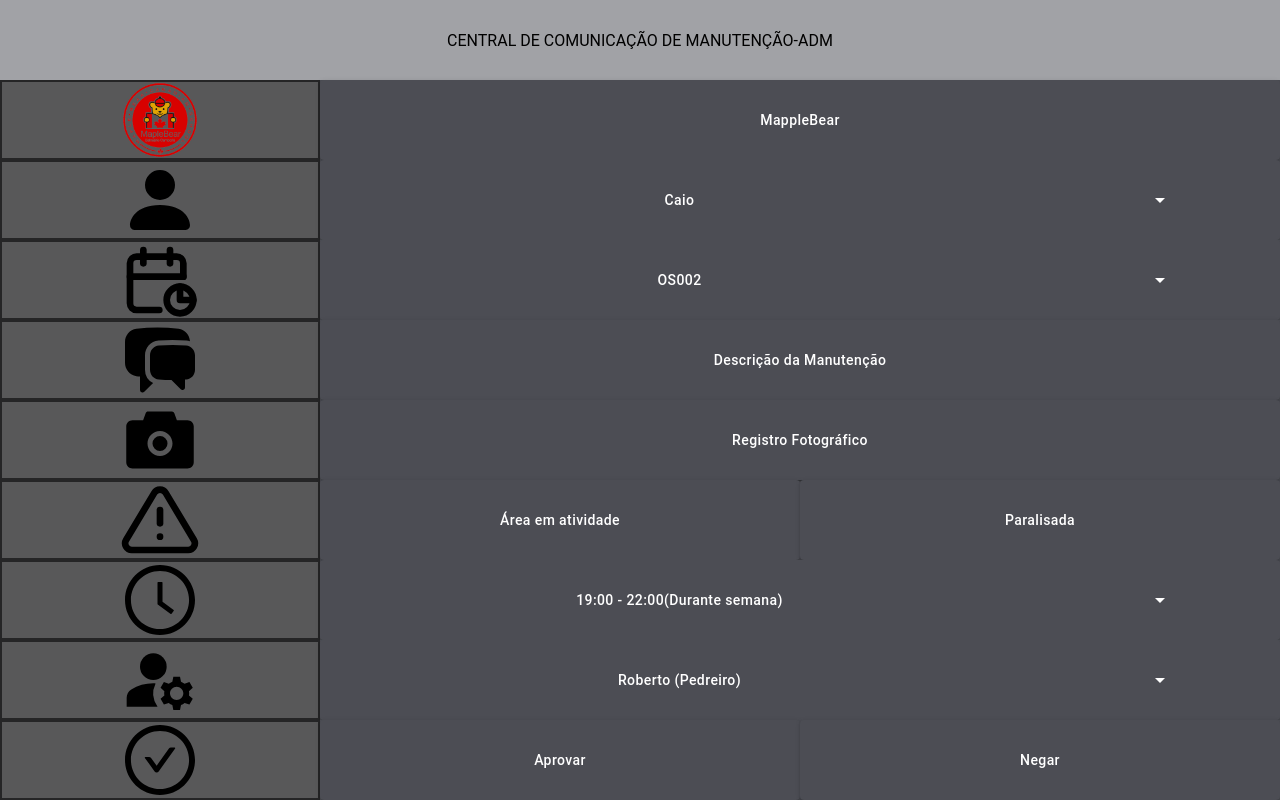
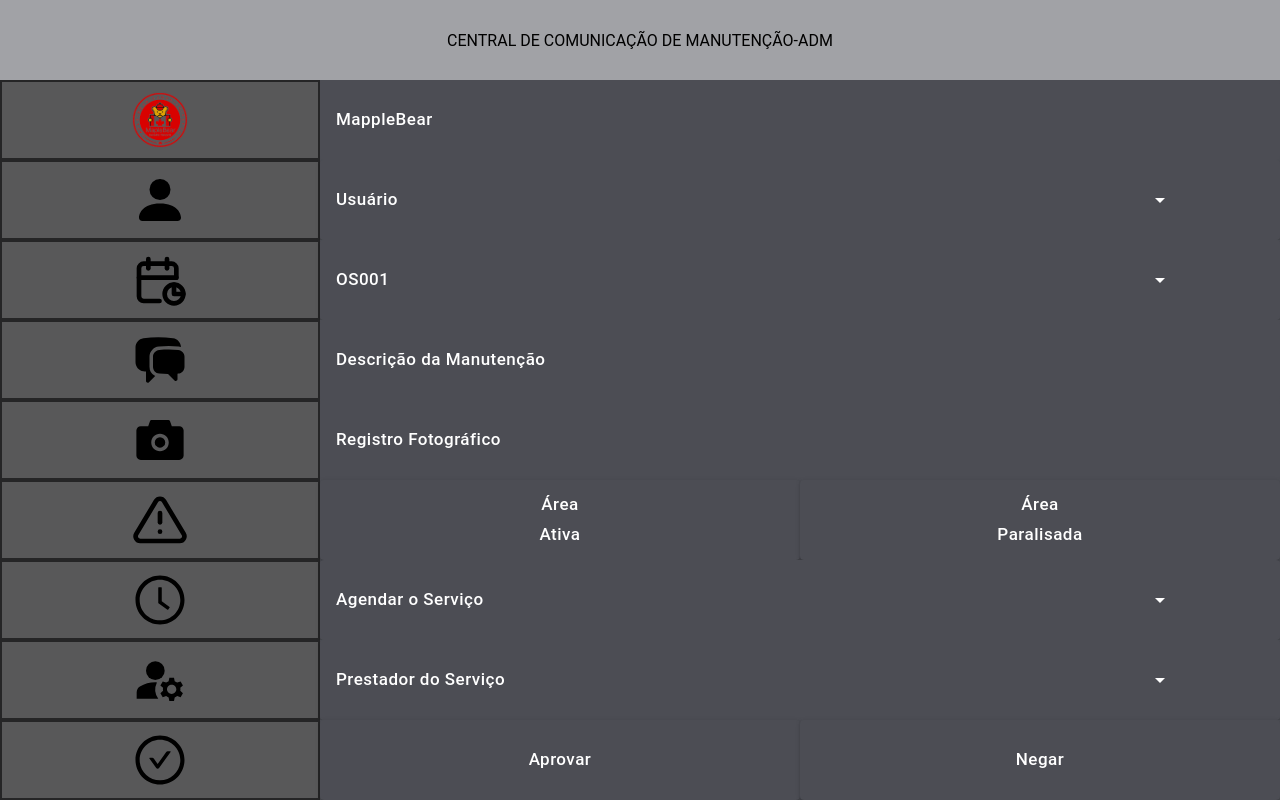
Before and after one commit to andredavedovicz/smobilivite, a React (Vite) app: page /#/adm in a window 1280 px wide. Built offline with nearby package versions, Linux system fonts and the light colour scheme.

Commit message:
arrumado aldo

```diff
--- a/src/components/button/buttonSelector.jsx
+++ b/src/components/button/buttonSelector.jsx
@@ -10,11 +10,10 @@ import MenuItem from "@mui/material/MenuItem";
 import MenuList from "@mui/material/MenuList";
 
 //sx={{ textTransform: "none", background: "#4C4D54",borderColor:"#4C4D54"  }}
-export default function ButtonSelector({options}) {
-
+export default function ButtonSelector({ options }) {
   const [open, setOpen] = React.useState(false);
   const anchorRef = React.useRef(null);
-  const [selectedIndex, setSelectedIndex] = React.useState(1);
+  const [selectedIndex, setSelectedIndex] = React.useState(0);
 
   const handleClick = () => {
     console.info(`You clicked ${options[selectedIndex]}`);
@@ -62,6 +61,8 @@ export default function ButtonSelector({options}) {
             textTransform: "none",
             background: "#4C4D54",
             borderColor: "#4C4D54",
+            justifyContent:"flex-start",
+            fontSize:"17px"
           }}
         >
           {options[selectedIndex]}{" "}
@@ -86,7 +87,7 @@ export default function ButtonSelector({options}) {
               textTransform: "none",
               backgroundColor: "transparent",
               borderColor: "transparent",
-              color:"white"
+              color: "white",
             }}
           />
         </Button>
@@ -111,7 +112,11 @@ export default function ButtonSelector({options}) {
           >
             <Paper>
               <ClickAwayListener onClickAway={handleClose}>
-                <MenuList id="split-button-menu" autoFocusItem sx={{width:"275px"}}>
+                <MenuList
+                  id="split-button-menu"
+                  autoFocusItem
+                  sx={{ width: "275px" }}
+                >
                   {options.map((option, index) => (
                     <MenuItem
                       key={option}
--- a/src/pages/Adm.jsx
+++ b/src/pages/Adm.jsx
@@ -13,15 +13,17 @@ import MappleBear from "../img/mapplebear.png";
 
 import ButtonSelector from "../components/button/buttonSelector";
 function User() {
-  const optionAdm = ["Aldo Maia", "Caio"];
+  const optionAdm = ["Usuário","Aldo Maia", "Caio"];
   const optionOS = ["OS001", "OS002", "OS003", "OS004", "OS005", "OS006"];
   const optionSchedule = [
+    "Agendar o Serviço",
     "6:00 - 8:00(Durante semana)",
     "19:00 - 22:00(Durante semana)",
     "Fim de semana(Sábado)",
     "Fim de semana(Domingo)",
   ];
   const optionOperator = [
+    "Prestador do Serviço",
     "Carlos (Marcenaria)",
     "Roberto (Pedreiro)",
     "Adalberto (Serralheiro)",
@@ -37,14 +39,14 @@ function User() {
         <Button
           variant="contained"
           className="category"
-          sx={{ textTransform: "none" }}
+          sx={{ textTransform: "none",justifyContent:"flex-start",border:"none",boxShadow:"none" }}
         >
           MappleBear
         </Button>
       </div>
       <div className="lineAdm">
         <div className="icons">
-          <BsFillPersonFill size="5rem" />
+          <BsFillPersonFill size="3.5rem" />
         </div>
 
         <ButtonSelector style="border-color:#4C4D54" options={optionAdm}>
@@ -54,7 +56,7 @@ function User() {
 
       <div className="lineAdm">
         <div className="icons">
-          <TbCalendarStats size="5rem" />
+          <TbCalendarStats size="3.5rem" />
         </div>
         <ButtonSelector style="border-color:#4C4D54" options={optionOS}>
           Usuário
@@ -63,13 +65,14 @@ function User() {
 
       <div className="lineAdm">
         <div className="icons">
-          <HiChatBubbleLeftRight size="5rem" />
+          <HiChatBubbleLeftRight size="3.5rem" />
         </div>
         <Button
           variant="contained"
           component="label"
           className="category"
-          sx={{ textTransform: "none", background: "#4C4D54" }}
+          sx={{ textTransform: "none", background: "#4C4D54",justifyContent:"flex-start",border:"none",boxShadow:"none",
+          fontSize:"17px" }}
         >
           Descrição da Manutenção
           <input hidden accept="audio/*" multiple type="file" />
@@ -77,14 +80,15 @@ function User() {
       </div>
       <div className="lineAdm">
         <div className="icons">
-          <AiFillCamera size="5rem" />
+          <AiFillCamera size="3.5rem" />
         </div>
 
         <Button
           variant="contained"
           component="label"
           className="category"
-          sx={{ textTransform: "none", background: "#4C4D54" }}
+          sx={{ textTransform: "none", background: "#4C4D54",justifyContent:"flex-start",border:"none",boxShadow:"none",
+          fontSize:"17px" }}
         >
           Registro Fotográfico
           <input hidden accept="image/*" multiple type="file" />
@@ -92,26 +96,26 @@ function User() {
       </div>
       <div className="lineAdm">
         <div className="icons">
-          <FiAlertTriangle size="5rem" />
+          <FiAlertTriangle size="3.5rem" />
         </div>
         <Button
           variant="contained"
           className="urgency"
           sx={{ textTransform: "none" }}
         >
-          Área em atividade
+          Área<br/>Ativa
         </Button>
         <Button
           variant="contained"
           className="urgency"
           sx={{ textTransform: "none" }}
         >
-          Paralisada
+          Área<br/>Paralisada
         </Button>
       </div>
       <div className="lineAdm">
         <div className="icons">
-          <AiOutlineClockCircle size="5rem" />
+          <AiOutlineClockCircle size="3.5rem" />
         </div>
         <ButtonSelector style="border-color:#4C4D54" options={optionSchedule}>
           Agendar
@@ -119,7 +123,7 @@ function User() {
       </div>
       <div className="lineAdm">
         <div className="icons">
-          <MdManageAccounts size="5rem" />
+          <MdManageAccounts size="3.5rem" />
         </div>
         <ButtonSelector style="border-color:#4C4D54" options={optionOperator}>
           Operador
@@ -127,7 +131,7 @@ function User() {
       </div>
       <div className="lineAdm">
         <div className="icons">
-          <AiOutlineCheckCircle size="5rem" />
+          <AiOutlineCheckCircle size="3.5rem" />
         </div>
         <Button
           variant="contained"
--- a/src/pages/User.css
+++ b/src/pages/User.css
@@ -31,8 +31,7 @@
     display: flex;
     justify-content: center;
     align-items: center;
-    background-color: #4C4D54
-
+    background-color: #4C4D54;
 
   }
   .icons{
@@ -53,9 +52,12 @@
     border:2px solid #252526;
     margin-bottom: 150px;
     background-color: #4C4D54;
+    margin-left: 10px;
   }
-  .lineUser button,.lineAdm button{
+  button,.lineUser button,.lineAdm button{
     background-color: #4C4D54;
+    font-size: 17px;
+
   }
   .whatis{
     width: 25%;
@@ -85,7 +87,7 @@
 
   }
   .icons img{
-    height: 100%;
+    height:3.5rem;
   }
   .css-5vsnzl-MuiButtonBase-root-MuiButton-root{
     background-color: #4C4D54;
--- a/src/pages/User.jsx
+++ b/src/pages/User.jsx
@@ -9,9 +9,11 @@ import { IoMdOptions } from "react-icons/io";
 import { FiAlertTriangle } from "react-icons/fi";
 import { TbCalendarStats } from "react-icons/tb";
 import ButtonSelector from "../components/button/buttonSelector";
+import { Box } from "@mui/material";
 
 function User() {
   const optionUser = [
+    "Usuário",
     "Dona Maria",
     "Professor1",
     "Matheus",
@@ -20,6 +22,7 @@ function User() {
     "Diretoria",
   ];
   const optionLocations = [
+    "Local",
     "Cozinha",
     "Banheiro",
     "Playground",
@@ -34,28 +37,33 @@ function User() {
       <div className="centralUser">CENTRAL DE COMUNICAÇÃO DE MANUTENÇÃO</div>
       <div className="lineUser">
         <div className="icons">
-          <BsFillPersonFill size="5rem" />
+          <BsFillPersonFill size="3.5rem" />
         </div>
 
         <ButtonSelector style="border-color:#4C4D54" options={optionUser}>
-          Usuário
+
         </ButtonSelector>
       </div>
       <div className="lineUser">
         <div className="icons">
-          <TbCalendarStats size="5rem" />
+          <TbCalendarStats size="3.5rem" />
         </div>
         <Button
           variant="contained"
           className="category"
-          sx={{ textTransform: "none" }}
+          sx={{
+            textTransform: "none",
+            justifyContent: "flex-start",
+            border: "none",
+            boxShadow: "none",
+          }}
         >
           Minhas OS's
         </Button>
       </div>
       <div className="lineUser">
         <div className="icons">
-          <BsFillHouseFill size="5rem" />
+          <BsFillHouseFill size="3.5rem" />
         </div>
         <ButtonSelector style="border-color:#4C4D54" options={optionLocations}>
           Local
@@ -63,35 +71,50 @@ function User() {
       </div>
       <div className="lineUser">
         <div className="icons">
-          <HiChatBubbleLeftRight size="5rem" />
+          <HiChatBubbleLeftRight size="3.5rem" />
         </div>
         <Button
           variant="contained"
           component="label"
           className="category"
-          sx={{ textTransform: "none", background: "#4C4D54" }}
+          sx={{
+            textTransform: "none",
+            background: "#4C4D54",
+            justifyContent: "flex-start",
+            border: "none",
+            boxShadow: "none",
+            fontSize: "17px",
+          }}
         >
-          Descrição da Manutenção
+          Fale,o que aconteceu? <Box sx={{ width: "25%" }} />
           <input hidden accept="audio/*" multiple type="file" />
         </Button>
       </div>
       <div className="lineUser">
         <div className="icons">
-          <AiFillCamera size="5rem" />
+          <AiFillCamera size="3.5rem" />
         </div>
         <Button
           variant="contained"
           component="label"
           className="category"
-          sx={{ textTransform: "none", background: "#4C4D54" }}
+          sx={{
+            textTransform: "none",
+            background: "#4C4D54",
+            justifyContent: "flex-start",
+            border: "none",
+            boxShadow: "none",
+            fontSize: "17px",
+          }}
         >
           Registro Fotográfico
+          <Box sx={{ width: "25%" }} />
           <input hidden accept="image/*" multiple type="file" />
         </Button>
       </div>
       <div className="lineUser">
         <div className="icons">
-          <IoMdOptions size="5rem" />
+          <IoMdOptions size="3.5rem" />
         </div>
 
         <Button
@@ -118,7 +141,7 @@ function User() {
       </div>
       <div className="lineUser">
         <div className="icons">
-          <FiAlertTriangle size="5rem" />
+          <FiAlertTriangle size="3.5rem" />
         </div>
         <Button
           variant="contained"
```
